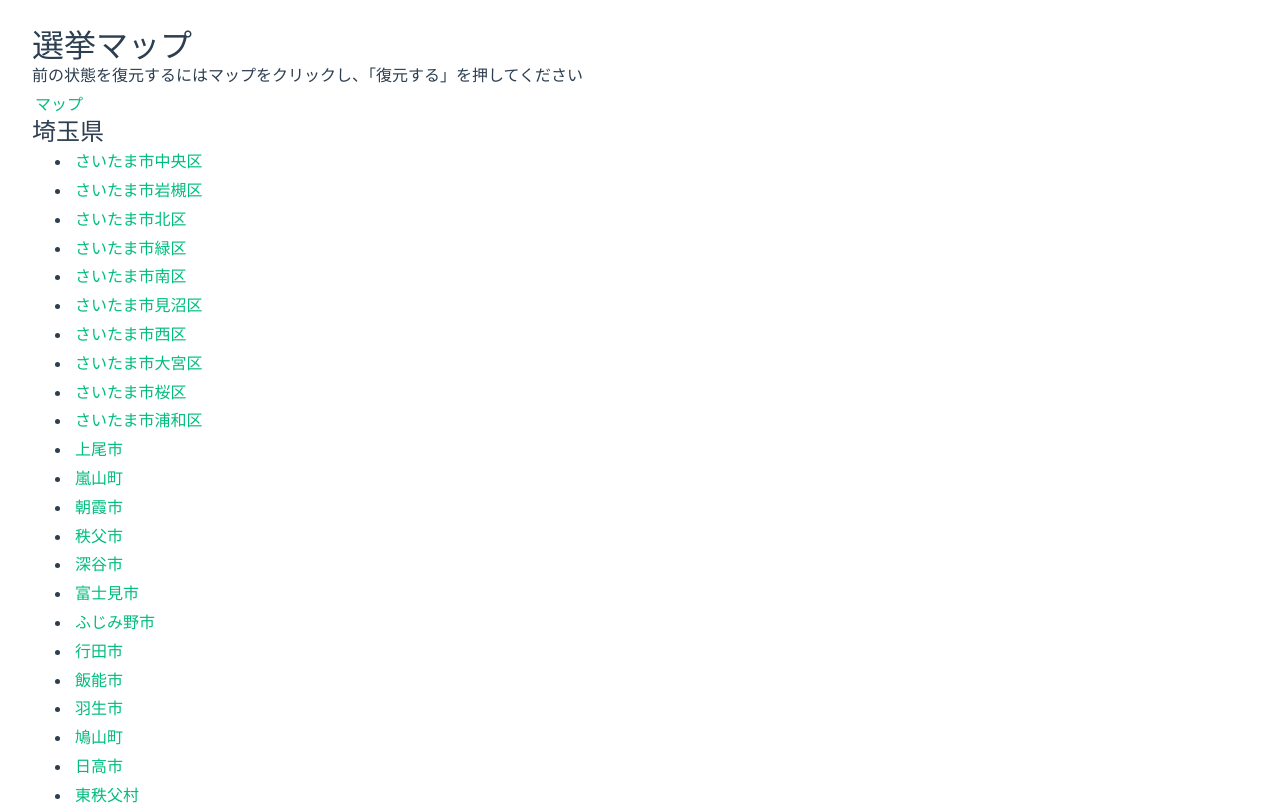
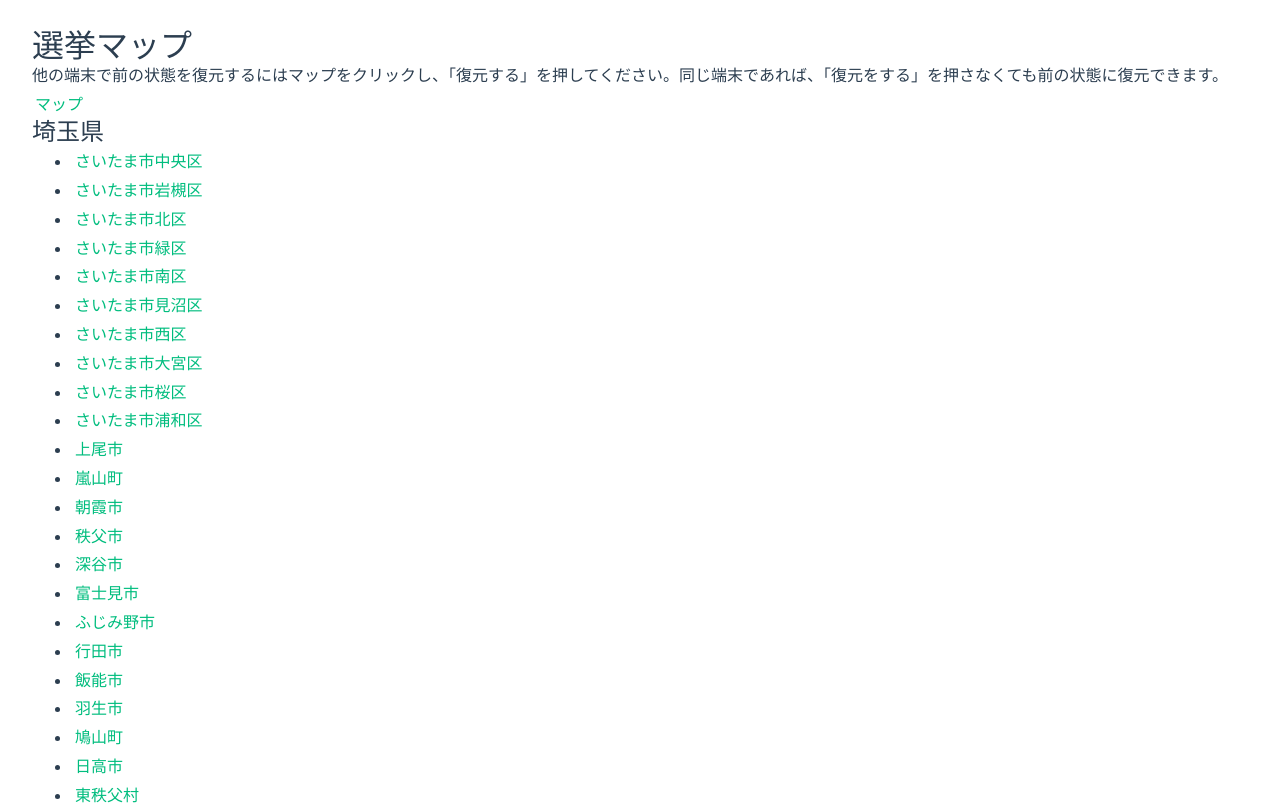
Before and after one commit to oonyanya/election-posting-map, a Vue app: page / in a window 1280 px wide. Shown: the top 805 px of the page. Built offline with nearby package versions, Linux system fonts and the light colour scheme.

Commit message:
文言を修正した

```diff
--- a/src/MapList.vue
+++ b/src/MapList.vue
@@ -1,7 +1,7 @@
 <template>
   <div class="text_view">
     <h1>選挙マップ</h1>
-    <p>前の状態を復元するにはマップをクリックし、「復元する」を押してください</p>
+    <p>他の端末で前の状態を復元するにはマップをクリックし、「復元する」を押してください。同じ端末であれば、「復元をする」を押さなくても前の状態に復元できます。</p>
     <RouterLink :to="{path:'/map', query:{restore_state:'true'} }">マップ</RouterLink>
     <h2>埼玉県</h2>
     <ul>
```
